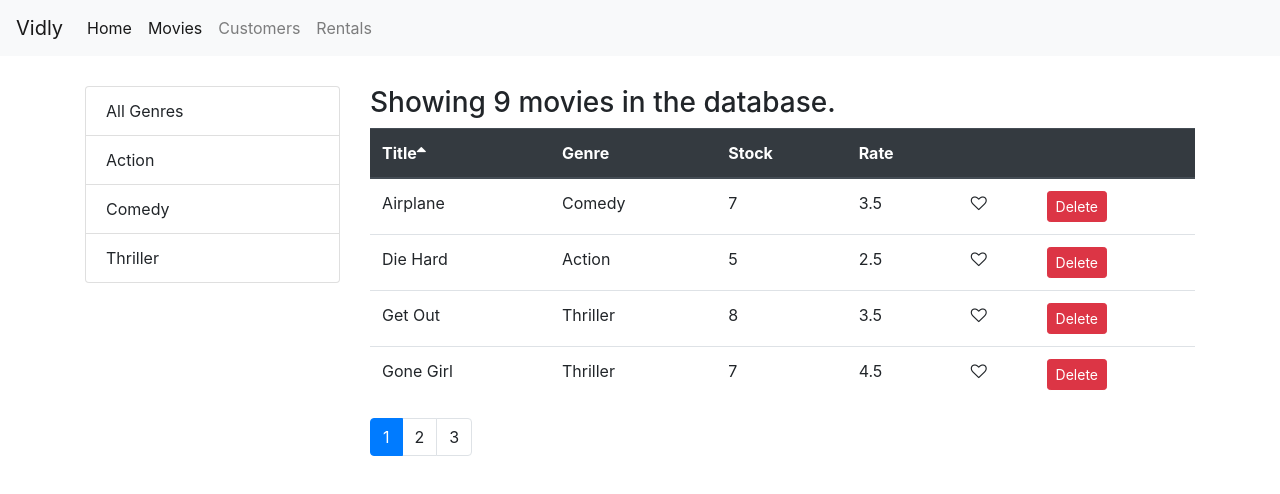
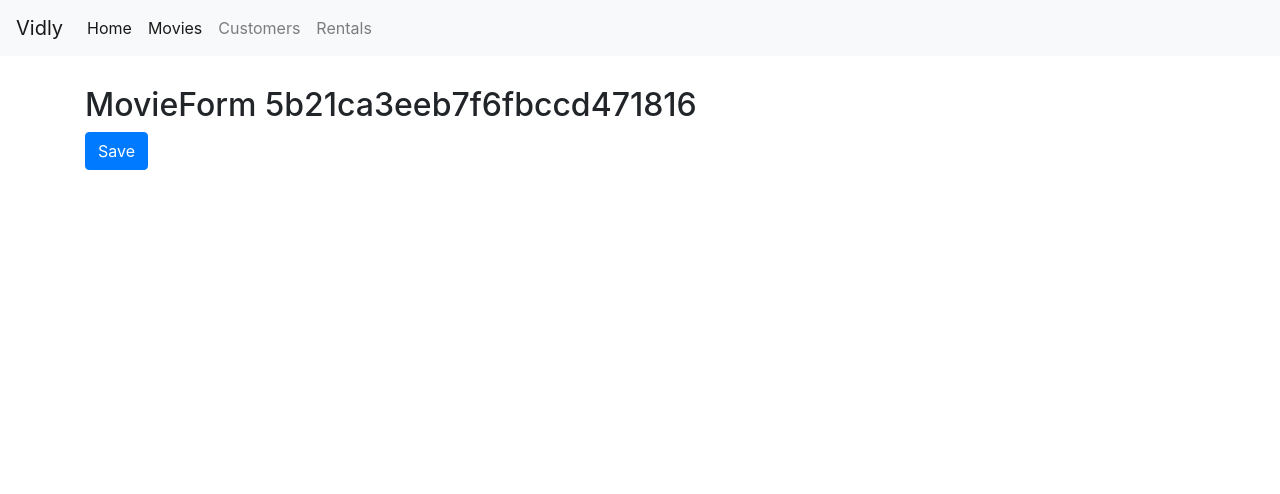
Before and after one commit to uniqcle/vidly, a React (Create React App) app: page /movies/5b21ca3eeb7f6fbccd471816 in a window 1280 px wide. Shown: the top 494 px of the page. Built offline with nearby package versions, Linux system fonts and the light colour scheme.

Commit message:
linking to the movieForm

```diff
--- a/src/App.js
+++ b/src/App.js
@@ -1,6 +1,7 @@
 import React, { Component } from "react";
 import { Switch, Route, Link, Redirect } from "react-router-dom";
 import Movies from "./components/Movies";
+import MovieForm from "./components/movieForm"
 import NavBar from "./components/navBar";
 import Customers from "./components/Customers";
 import Rentals from "./components/rentals";
@@ -14,6 +15,7 @@ class App extends Component {
         <NavBar />
         <main className="container">
           <Switch>
+            <Route path="/movies/:id" component={MovieForm} />
             <Route path="/movies" component={Movies} />
             <Route path="/customers" component={Customers} />
             <Route path="/rentals" component={Rentals} />
--- a/src/components/movieForm.jsx
+++ b/src/components/movieForm.jsx
@@ -0,0 +1,13 @@
+import React, { Component } from 'react';
+
+const MovieForm = ({ match, history }) => {
+
+    return (
+        <div>
+            <h2> MovieForm {match.params.id} </h2>
+            <div className="btn btn-primary" onClick={() => history.push('/movies')}>Save</div>
+        </div>
+    )
+}
+
+export default MovieForm;
--- a/src/components/moviesTable.jsx
+++ b/src/components/moviesTable.jsx
@@ -1,11 +1,15 @@
 import React, { Component } from 'react'
+import { Link } from 'react-router-dom'
 import Table from './common/table'
 import Likes from './common/likes'
 
 class MoviesTable extends Component {
 
     columns = [
-        { column: "title", label: "Title" },
+        {
+            column: "title", label: "Title",
+            content: movie => <Link to={`/movies/${movie._id}`}>{movie.title}</Link>
+        },
         { column: "genre.name", label: "Genre" },
         { column: "numberInStock", label: "Stock" },
         { column: "dailyRentalRate", label: "Rate" },
```
Also changed, not shown: 1 other file (tests, documents, lock files or other folders).
